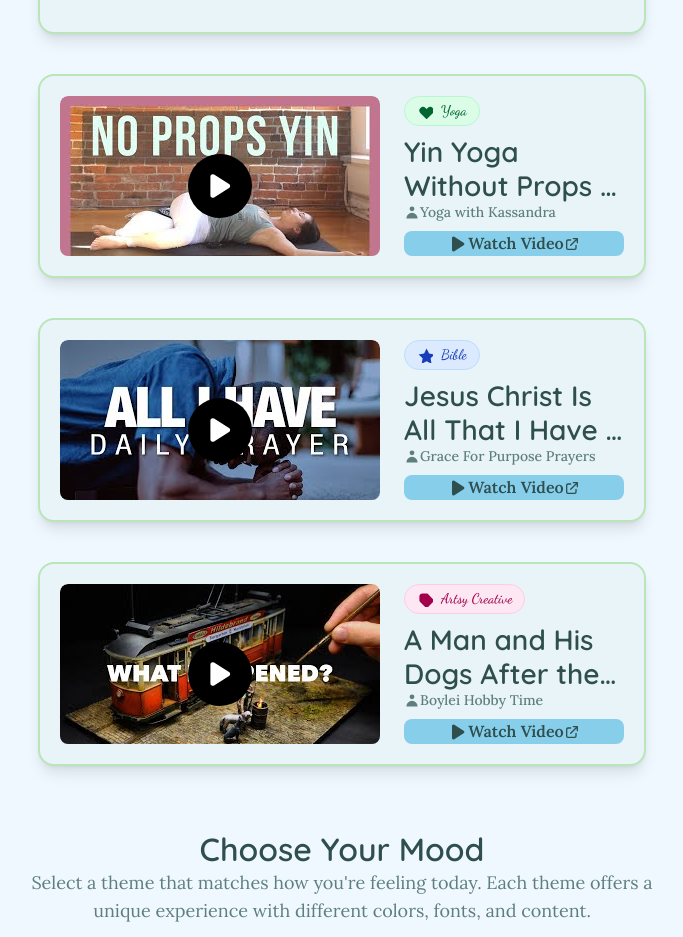
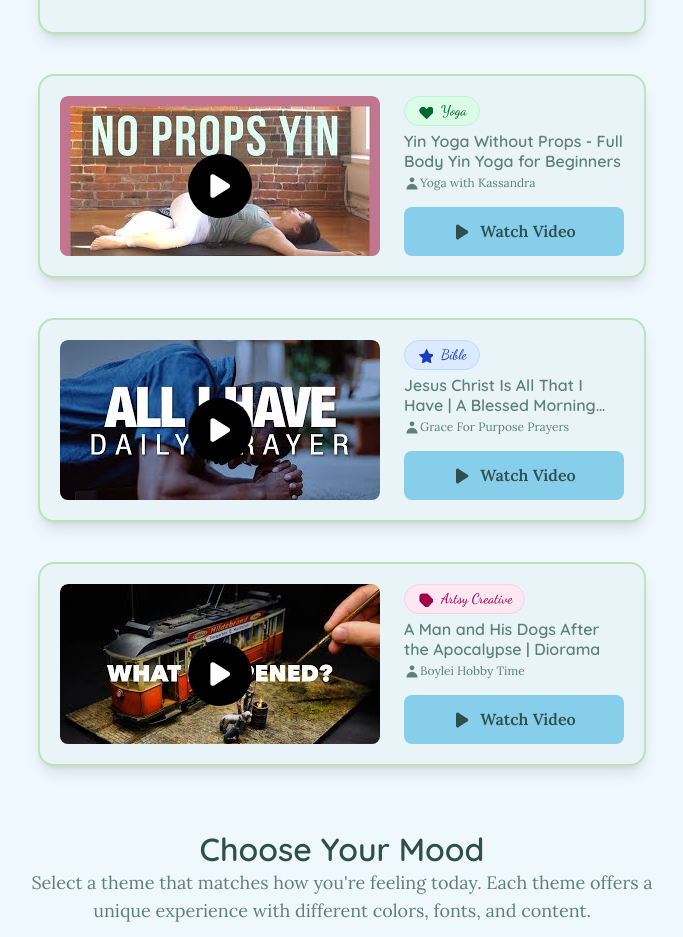
Before and after one commit to adoublens/morning-affirmations, a Next.js app in the folder source/: page / in a window 1280 px wide. Shown: the part 880-1817 px from the top of the page, without its empty margins (298-981 px from the left). Built offline with nearby package versions, Linux system fonts and the light colour scheme; no server answers.

Commit message:
⚡ improve: font size, padding, margins for video info and watch video button

```diff
--- a/source/components/content/VideoInfo.tsx
+++ b/source/components/content/VideoInfo.tsx
@@ -11,18 +11,18 @@ export function VideoInfo({ video, category }: VideoInfoProps) {
   return (
     <div className="mb-0">
       {/* Video Title */}
-      <h3 className="text-lg font-semibold text-[var(--theme-text-primary)] mb-3 line-clamp-2 leading-tight" style={{ fontFamily: 'var(--font-heading)' }}>
+      <p className="text-md font-semibold text-[var(--theme-text-primary)] !mb-1 line-clamp-2 leading-tight" style={{ fontFamily: 'var(--font-heading)' }}>
         {video.title}
-      </h3>
+      </p>
 
       {/* Creator Info */}
       {video.creator && (
-        <div className="mb-3">
+        <div className="!mb-3">
           <div className="flex items-center space-x-2 text-[var(--theme-text-secondary)]">
             <svg className="w-4 h-4 flex-shrink-0" fill="currentColor" viewBox="0 0 20 20">
               <path fillRule="evenodd" d="M10 9a3 3 0 100-6 3 3 0 000 6zm-7 9a7 7 0 1114 0H3z" clipRule="evenodd" />
             </svg>
-            <span className="text-sm font-medium" style={{ fontFamily: 'var(--font-body)' }}>{video.creator}</span>
+            <span className="text-xs " style={{ fontFamily: 'var(--font-body)' }}>{video.creator}</span>
           </div>
         </div>
       )}
--- a/source/components/content/WatchButton.tsx
+++ b/source/components/content/WatchButton.tsx
@@ -16,11 +16,11 @@ export function WatchButton({ url, title }: WatchButtonProps) {
   return (
     <button
       onClick={handleWatchClick}
-      className="w-full bg-[var(--theme-accent)] text-[var(--theme-text-primary)] font-semibold py-3 px-4 rounded-lg hover:bg-opacity-90 transition-all duration-200 flex items-center justify-center space-x-2 group"
+      className="w-full bg-[var(--theme-accent)] text-[var(--theme-text-primary)] font-semibold !py-3 !px-4 rounded-lg hover:bg-opacity-90 transition-all duration-200 flex items-center justify-center space-x-2 group"
       aria-label={`Watch video: ${title}`}
     >
       <svg
-        className="w-5 h-5 group-hover:scale-110 transition-transform duration-200"
+        className="!w-5 !h-5 !mr-2 group-hover:scale-110 transition-transform duration-200"
         fill="currentColor"
         viewBox="0 0 20 20"
         aria-hidden="true"
@@ -28,15 +28,7 @@ export function WatchButton({ url, title }: WatchButtonProps) {
         <path d="M6.3 2.841A1.5 1.5 0 004 4.11V15.89a1.5 1.5 0 002.3 1.269l9.344-5.89a1.5 1.5 0 000-2.538L6.3 2.84z" />
       </svg>
       <span>Watch Video</span>
-      <svg
-        className="w-4 h-4 group-hover:translate-x-1 transition-transform duration-200"
-        fill="none"
-        stroke="currentColor"
-        viewBox="0 0 24 24"
-        aria-hidden="true"
-      >
-        <path strokeLinecap="round" strokeLinejoin="round" strokeWidth={2} d="M10 6H6a2 2 0 00-2 2v10a2 2 0 002 2h10a2 2 0 002-2v-4M14 4h6m0 0v6m0-6L10 14" />
-      </svg>
+
     </button>
   );
 }
```
